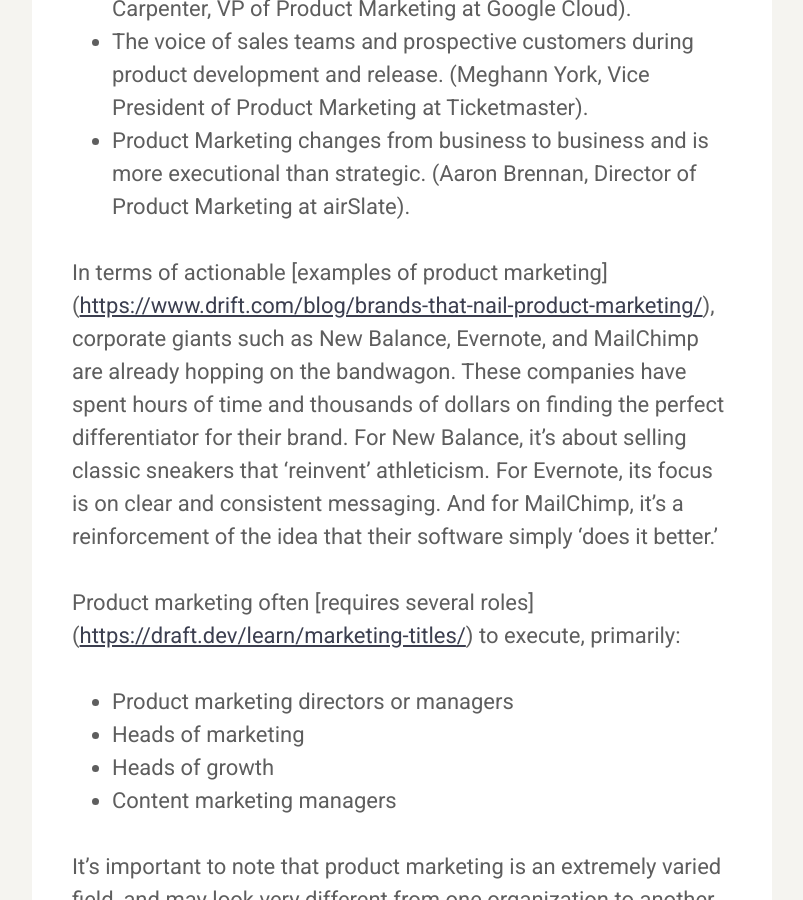
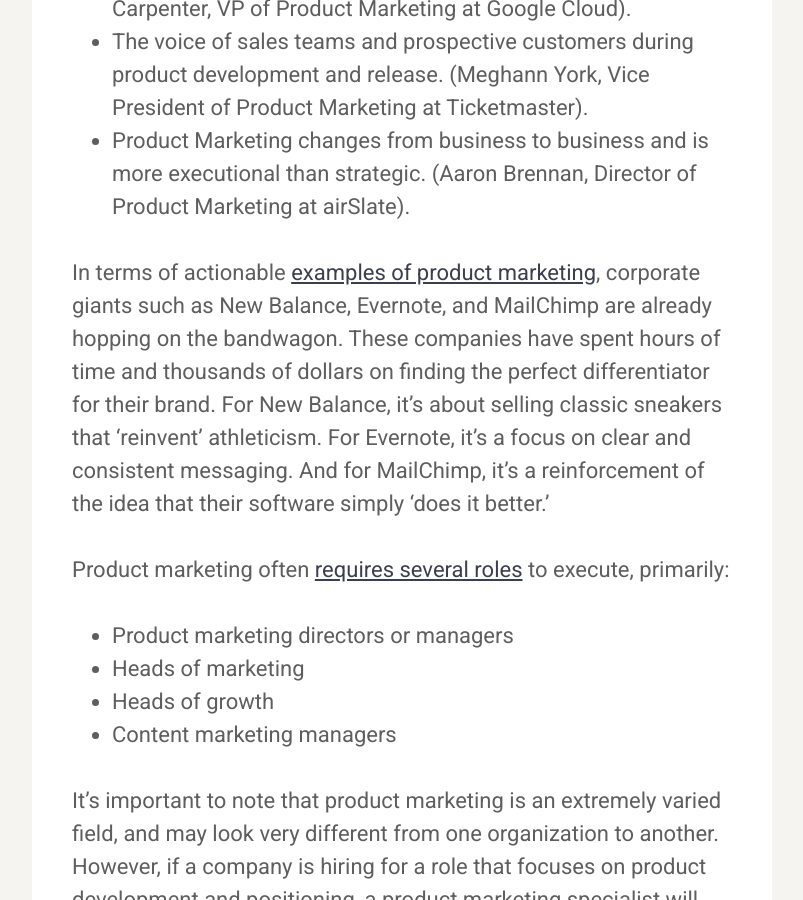
Before and after one commit to karllhughes/learn, a Jekyll site: the page built from _posts/2022-03-02-what-is-a-product-marketing-specialist.md, in a window 1280 px wide and 900 px high, scrolled down 2510 px. Shown: the whole window, without its empty margins (238-1041 px from the left). Built offline with Jekyll 4.4.1, drawn with Linux system fonts in a browser that asks for light colours; a script that is not in the unit is left out.

Commit message:
Update Posts “2022-03-02-what-is-a-product-marketing-specialist”

```diff
--- a/_posts/2022-03-02-what-is-a-product-marketing-specialist.md
+++ b/_posts/2022-03-02-what-is-a-product-marketing-specialist.md
@@ -36,9 +36,9 @@
 * The voice of sales teams and prospective customers during product development and release. (Meghann York, Vice President of Product Marketing at Ticketmaster).
 * Product Marketing changes from business to business and is more executional than strategic. (Aaron Brennan, Director of Product Marketing at airSlate).
 
-In terms of actionable \[examples of product marketing](<https://www.drift.com/blog/brands-that-nail-product-marketing/>), corporate giants such as New Balance, Evernote, and MailChimp are already hopping on the bandwagon. These companies have spent hours of time and thousands of dollars on finding the perfect differentiator for their brand. For New Balance, it’s about selling classic sneakers that ‘reinvent’ athleticism. For Evernote, its focus is on clear and consistent messaging. And for MailChimp, it’s a reinforcement of the idea that their software simply ‘does it better.’
+In terms of actionable [examples of product marketing](https://www.drift.com/blog/brands-that-nail-product-marketing/), corporate giants such as New Balance, Evernote, and MailChimp are already hopping on the bandwagon. These companies have spent hours of time and thousands of dollars on finding the perfect differentiator for their brand. For New Balance, it’s about selling classic sneakers that ‘reinvent’ athleticism. For Evernote, it’s a focus on clear and consistent messaging. And for MailChimp, it’s a reinforcement of the idea that their software simply ‘does it better.’
 
-Product marketing often \[requires several roles](<https://draft.dev/learn/marketing-titles/>) to execute, primarily:
+Product marketing often [requires several roles](https://draft.dev/learn/marketing-titles/) to execute, primarily:
 
 * Product marketing directors or managers
 * Heads of marketing
```
